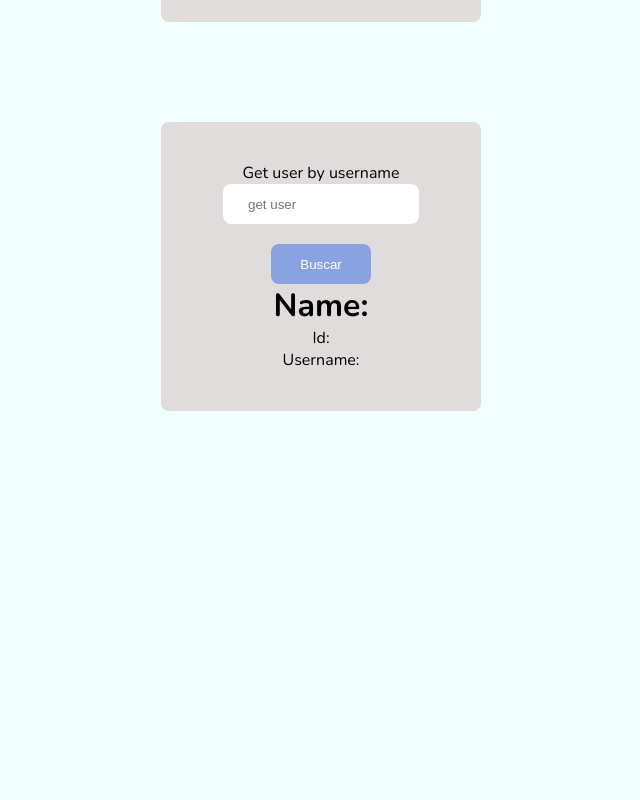
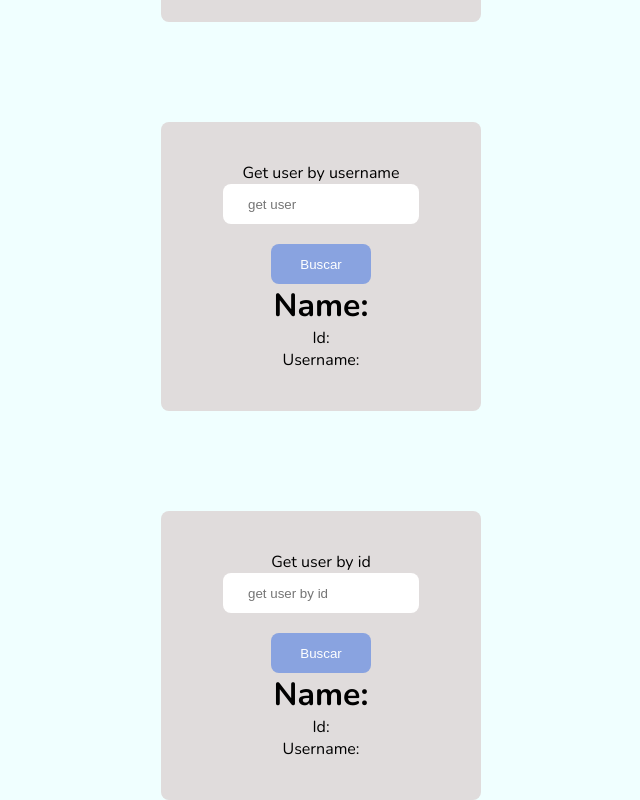
Before and after one commit to joanmdrs/sigcli, a React (Create React App) app in the folder client/: page / in a window 1280 px wide. Shown: the part 420-1220 px from the top of the page, without its empty margins (319-959 px from the left). Before the commit the page ends 831 px from the top, so only its background shows below. Built offline with nearby package versions, Linux system fonts and the light colour scheme.

Commit message:
feat: input e botão p/ pesquisar user pelo id #18

```diff
--- a/client/src/App.js
+++ b/client/src/App.js
@@ -79,6 +79,27 @@ function App() {
         <p>Id: {usernameSearch.id}</p>
         <p>Username: {usernameSearch.username}</p>
       </div>
+
+      <div className="container-search-recepcionist">
+        <div className="form-search-recepcionist">
+          <label htmlFor="getUser">Get user by id</label>
+          <input
+            type="text"
+            name="getUser"
+            placeholder="get user by id"
+            onChange={
+              (e) => {
+                setUsernameSearchById(e.target.value);
+              }}>
+          </input>
+          <button onClick={getUserById}>Buscar</button>
+        </div>
+
+        {/* user searched */}
+        <h1>Name: {usernameSearchById.name}</h1>
+        <p>Id: {usernameSearchById.id}</p>
+        <p>Username: {usernameSearchById.username}</p>
+      </div>
     </div>
   )
 }
```
